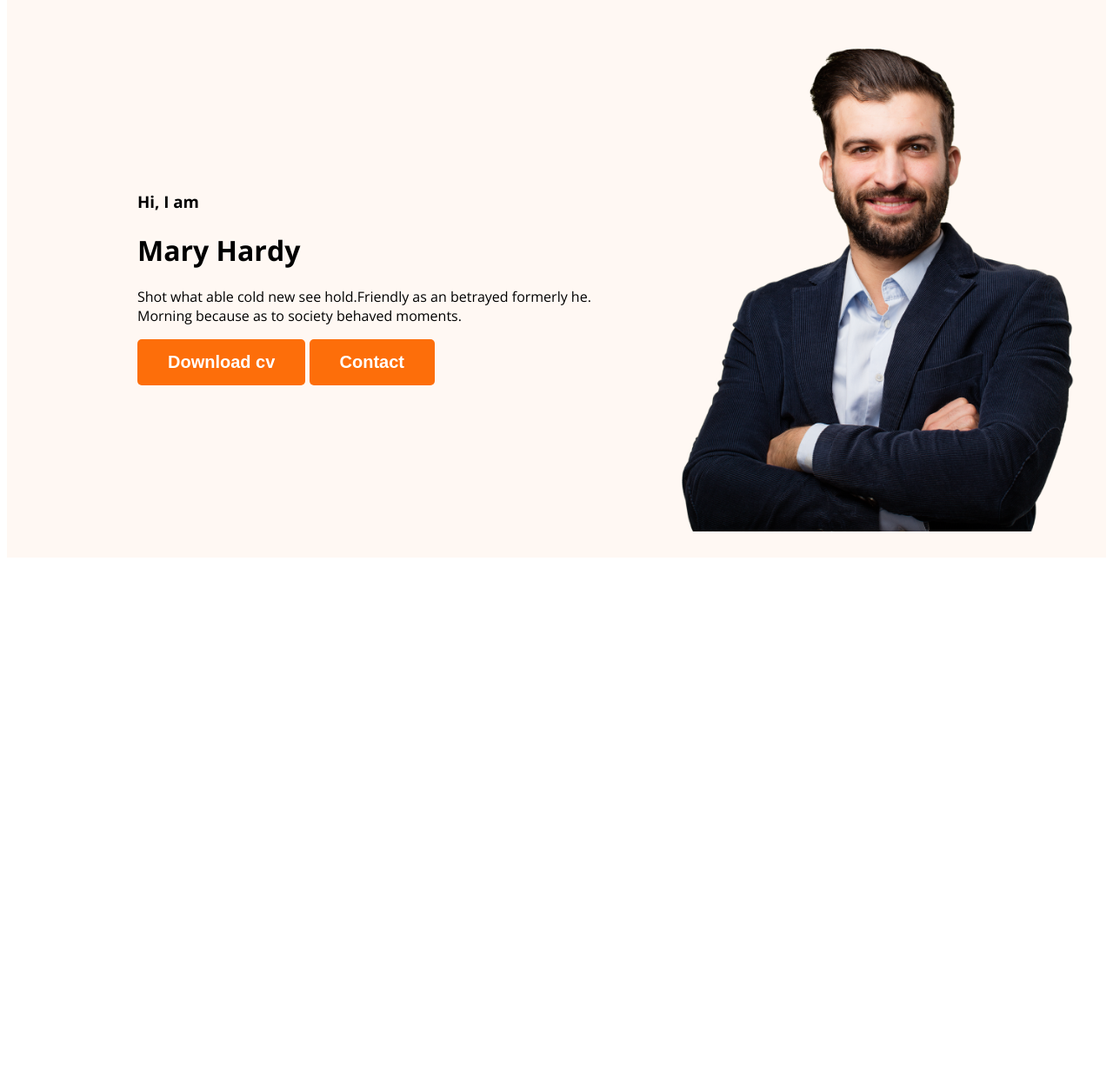
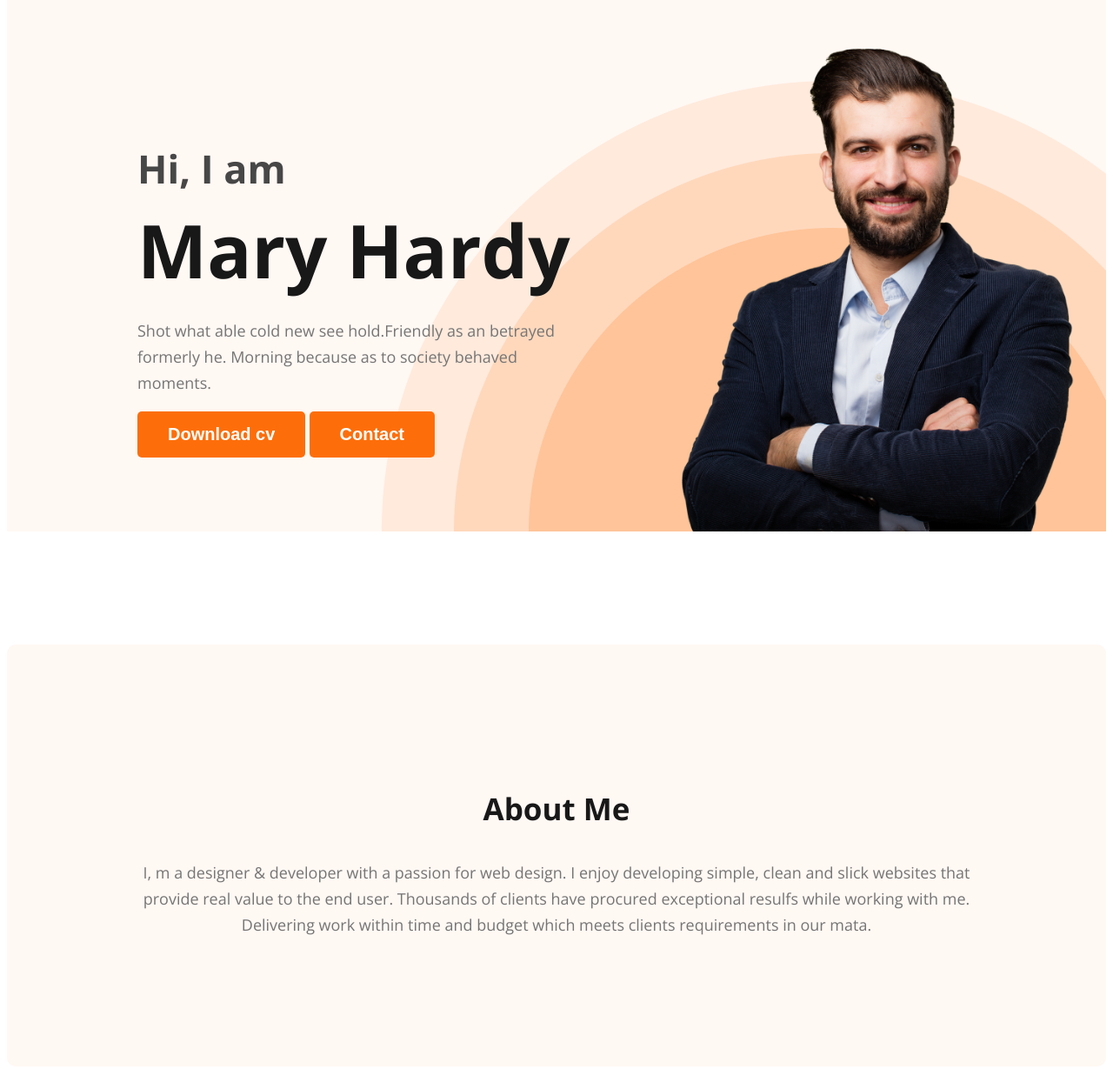
Before and after one commit to MdNazmul12/my-developer-porttfolio, a plain HTML site: page index.html in a window 1280 px wide. Shown: the part 141-1370 px from the top of the page at 87% size. Before the commit the page ends 800 px from the top, so only its background shows below. Drawn offline with nearby package versions, Linux system fonts and the light colour scheme.

Commit message:
About section add

```diff
--- a/css/style.css
+++ b/css/style.css
@@ -42,10 +42,60 @@
     background-color: #fff8f3;
 }
 .banner{
-   padding: 30px 30px  30px 150px;
+   padding: 30px 30px  0px 150px;
    display: flex;
    align-items: center;
+   justify-content: space-between;
+   background-repeat: no-repeat;
+   background-position: right bottom;
+   background-image: url('../images/header_bg.png')
+
+}
+.banner-pha{
+    color: #757575;
+    font-size: 18px;
+    font-weight: 400;
+    line-height: 30px;
+}
+.banner-contant{
+    max-width: 500px;
 }
 .banner .profile-pic{
     width: 500px;
+
 }
+.banner-greetaing{
+    font-size: 45px;
+    color:#474747 ;
+    margin-bottom: 0;
+}
+.banner-taitle{
+    font-size: 85px;
+    color: #181818;
+    font-weight: 700;
+    margin-top: 5px;
+    margin-bottom: 20px
+}
+/* About section */
+.about{
+    padding: 130px;
+    border-radius: 10px;
+    background: #FFF8F3;
+    margin: 130px 0;
+}
+.section-title{
+    color:  #181818;
+text-align: center;
+font-size: 35px;
+font-weight: 700;
+
+}
+.section-dec{
+    color:  #757575;
+text-align: center;
+
+font-size: 18px;
+
+font-weight: 400;
+line-height: 30px;
+}
--- a/index.html
+++ b/index.html
@@ -21,10 +21,10 @@
 
      </nav>
      <div class="banner">
-        <div>
+        <div class="banner-contant">
             <h3 class="banner-greetaing">Hi, I  am</h3>
             <h1 class="banner-taitle">Mary Hardy</h1>
-            <p>Shot what able cold new see hold.Friendly as an betrayed formerly he. Morning because as to society behaved moments.</p>
+            <p class="banner-pha" >Shot what able cold new see hold.Friendly as an betrayed formerly he. Morning because as to society behaved moments.</p>
             <button class="btn-pramery">Download cv</button>
             <button class="btn-pramery">Contact</button>
         </div>
@@ -32,7 +32,10 @@
      </div>
     </header>
     <main>
-
+         <section class="about">
+            <h3 class="section-title">About Me</h3>
+            <p class="section-dec">I, m a designer & developer with a passion for web design. I enjoy developing simple, clean and slick websites that provide real value to the end user. Thousands of clients have procured exceptional resulfs while working with me. Delivering work within time and budget which meets clients requirements in our mata.</p>
+         </section>
     </main>
     <footer>
 
```
